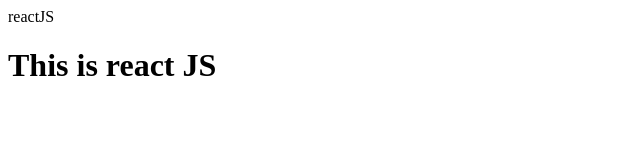
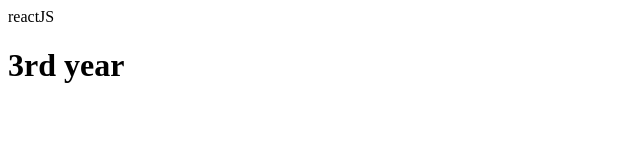
Before and after one commit to NiveSenthil/FullStack, a plain HTML site: page index.html in a window 1280 px wide. Shown: the whole page, without its empty margins (0-640 px from the left). Drawn offline with Linux system fonts and the light colour scheme.

Commit message:
changes to Nivetha branch

```diff
--- a/index.html
+++ b/index.html
@@ -6,6 +6,6 @@
     <title>reactJS</title>
 </head>
 <body>
-    <h1> This is react JS <h1>
+    <h1> 3rd  year <h1>
 </body>
 </html>
```
